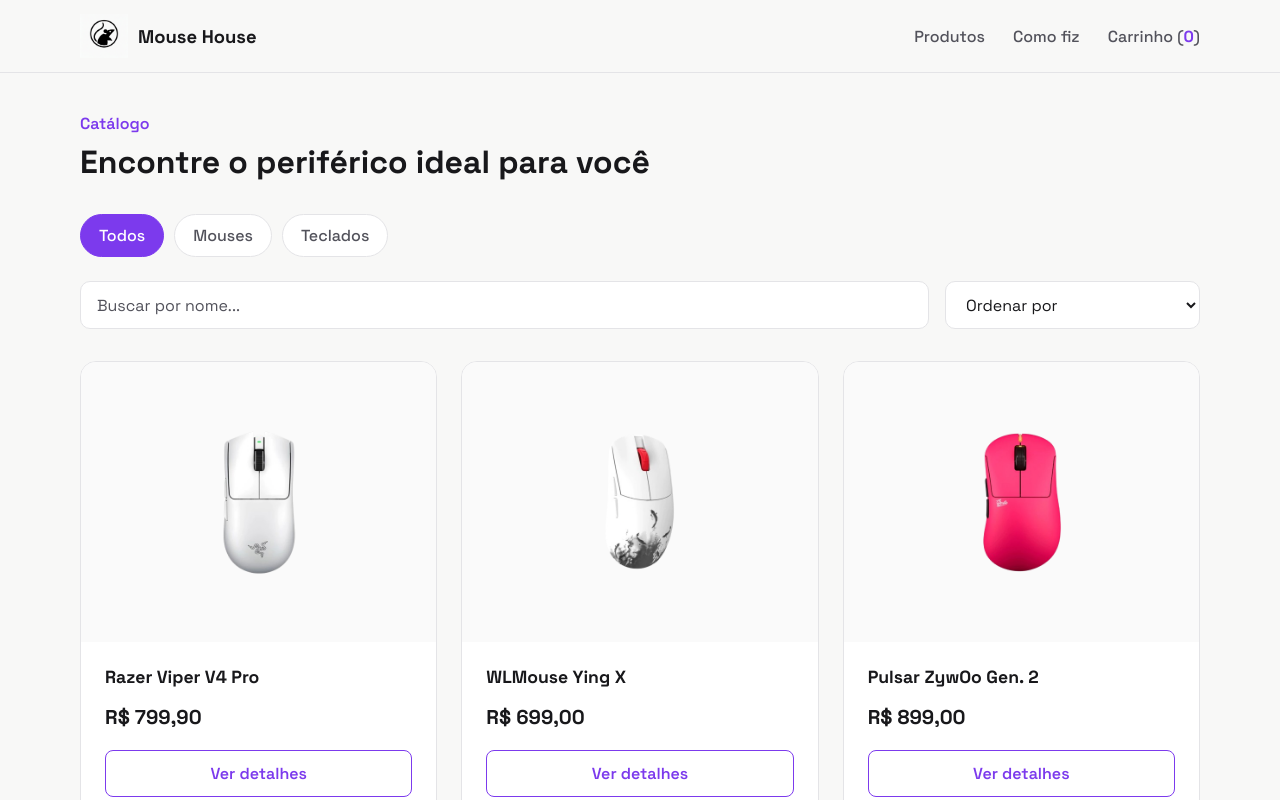
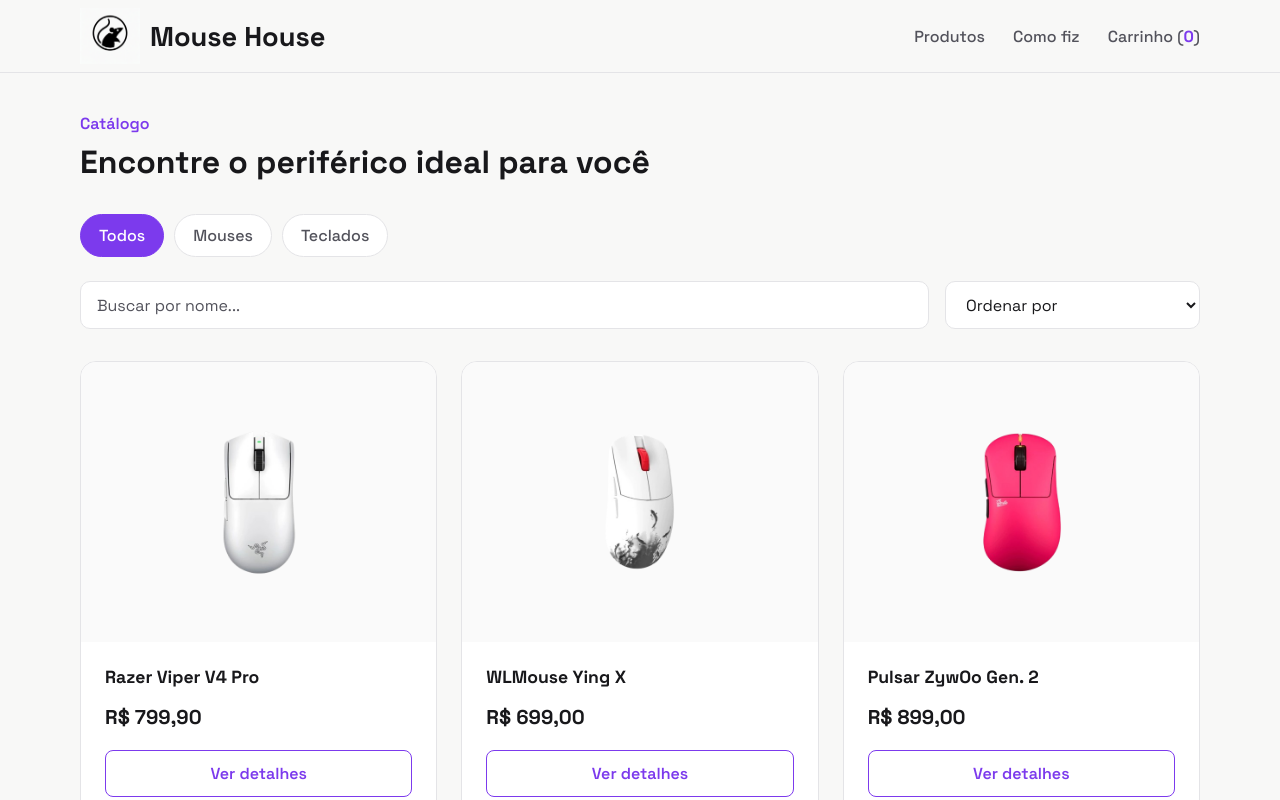
Before and after one commit to m9ts/e-commerce, a React (Vite) app in the folder mouse-house/: page / in a window 1280 px wide. Shown: the top 800 px of the page. Built offline with nearby package versions, Linux system fonts and the light colour scheme.

Commit message:
ajusta footer e estilização do header

```diff
--- a/mouse-house/src/components/Footer.jsx
+++ b/mouse-house/src/components/Footer.jsx
@@ -4,7 +4,7 @@
             <div className="container footer-conter">
                 <div>
                     <h3>Mouse House</h3>
-                    <p>Mouses de alta performance para quem busca precisão, leveza e tecnologia!</p>
+                    <p>Periféricos de alta performance para quem busca precisão, leveza e tecnologia!</p>
                 </div>
 
                 <div className="footer-links">
@@ -14,7 +14,7 @@
             </div>
 
             <div className="container footer-bottom">
-                <p>© 2026 Mouse House</p>
+                <p>© 2026 Mouse House - Mateus Gois</p>
             </div>
         </footer>
     );
--- a/mouse-house/src/styles/global.css
+++ b/mouse-house/src/styles/global.css
@@ -80,13 +80,13 @@
 
   color: var(--color-text);
 
-  font-size: 1.15rem;
+  font-size: 1.7rem;
   font-weight: 700;
 }
 
 .logo img {
-  width: 48px;
-  height: 48px;
+  width: 60px;
+  height: 60px;
 
   object-fit: contain;
 }
@@ -801,7 +801,7 @@
 .footer-bottom p {
   margin: 0;
 
-  color: #71717a;
+  color: #ffffff;
 
   font-size: 0.9rem;
 }
```
